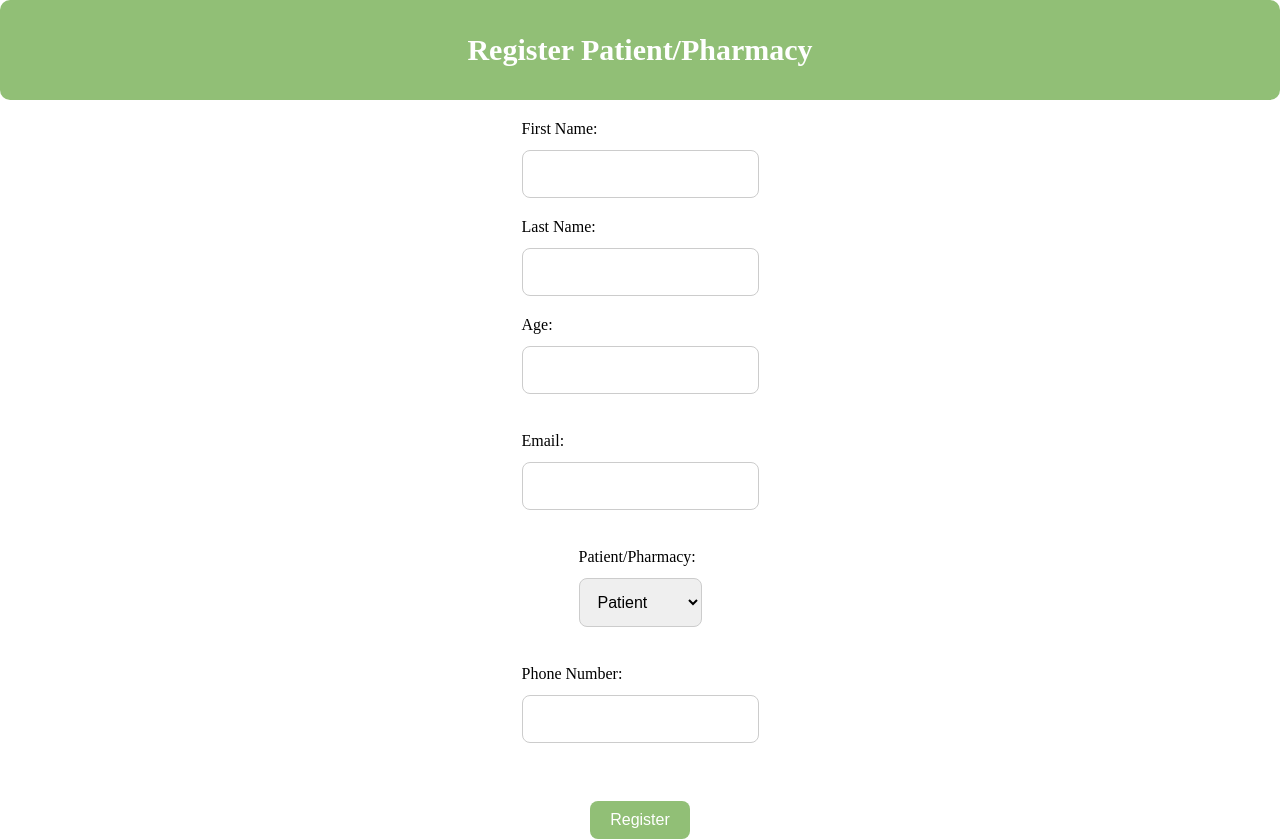
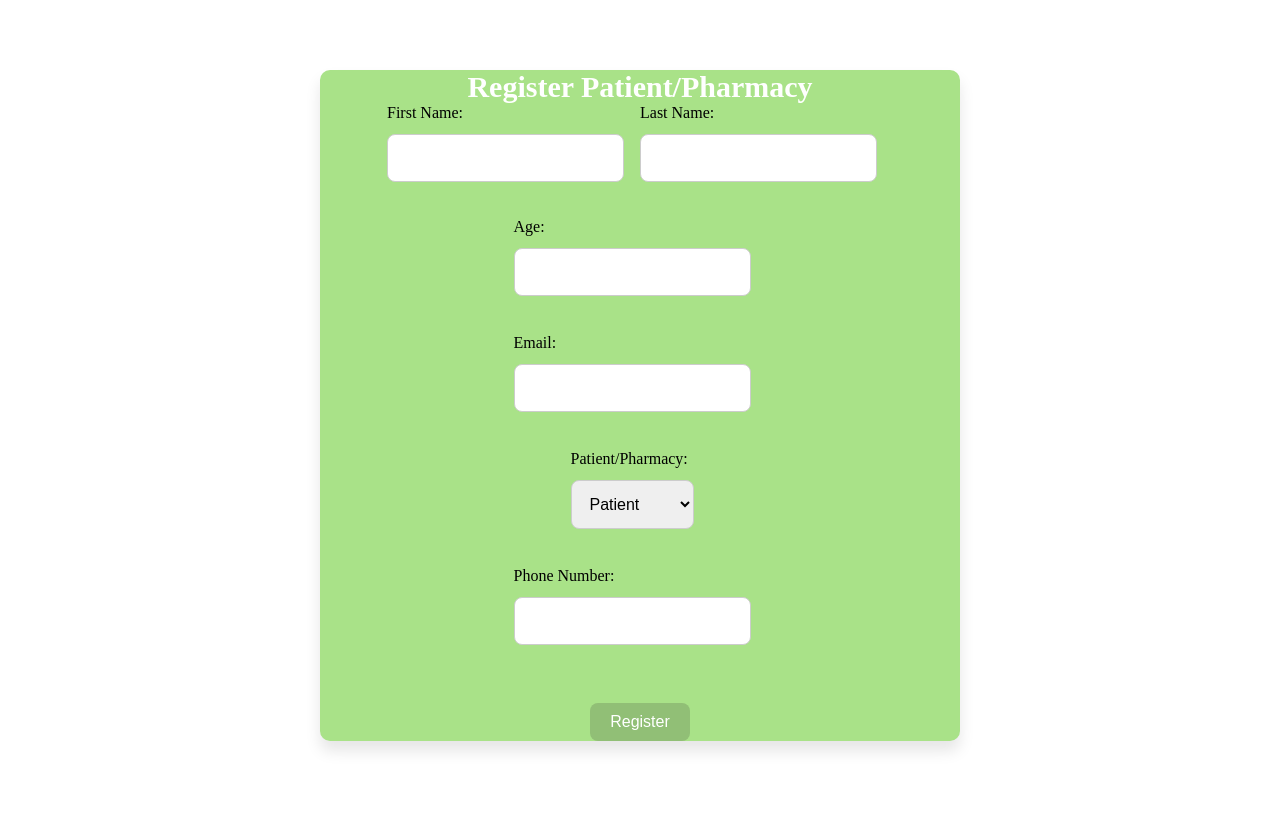
Before and after one commit to PamelaKaram/FE-Patient-Management-Software, a Next.js app: page /patient_registration in a window 1280 px wide. After the commit the page ends 811 px from the top, so only its background shows below. Built offline with nearby package versions, Linux system fonts and the light colour scheme.

Commit message:
changing the styling of the registration from

```diff
--- a/src/styles/RegistrationForm.module.css
+++ b/src/styles/RegistrationForm.module.css
@@ -2,19 +2,34 @@
   display: flex;
   flex-direction: column;
   align-items: center;
+  justify-content: center;
+  background-color: #a9e288;
+  border-radius: 10px;
+  margin-top: 200px;
+  margin-top: 20px;
+  width: 50%;
+  margin: 0 auto;
+  box-shadow: 0 10px 15px rgba(0, 0, 0, 0.1);
+  margin: 70px auto;
+
 }
 
-.header {
+.page form {
   display: flex;
-    justify-content: center;
-    align-items: center;
-    background-color: #91BF76;
-    border-radius: 10px;
-    height: 100px;
-    width: 100%;
-    margin-bottom: 20px;
+  flex-wrap: wrap;
 }
 
+.attribute {
+  flex: 1;
+  margin-right: 1em;
+}
+
+.nameContainer {
+  display: flex;
+  flex-direction: row;
+  justify-content: space-between;
+  margin-bottom: 1em;
+}
 .title {
     font-size: 30px;
     color: rgb(255, 255, 255);
```
Lines whose indentation alone changed are shown as unchanged.
